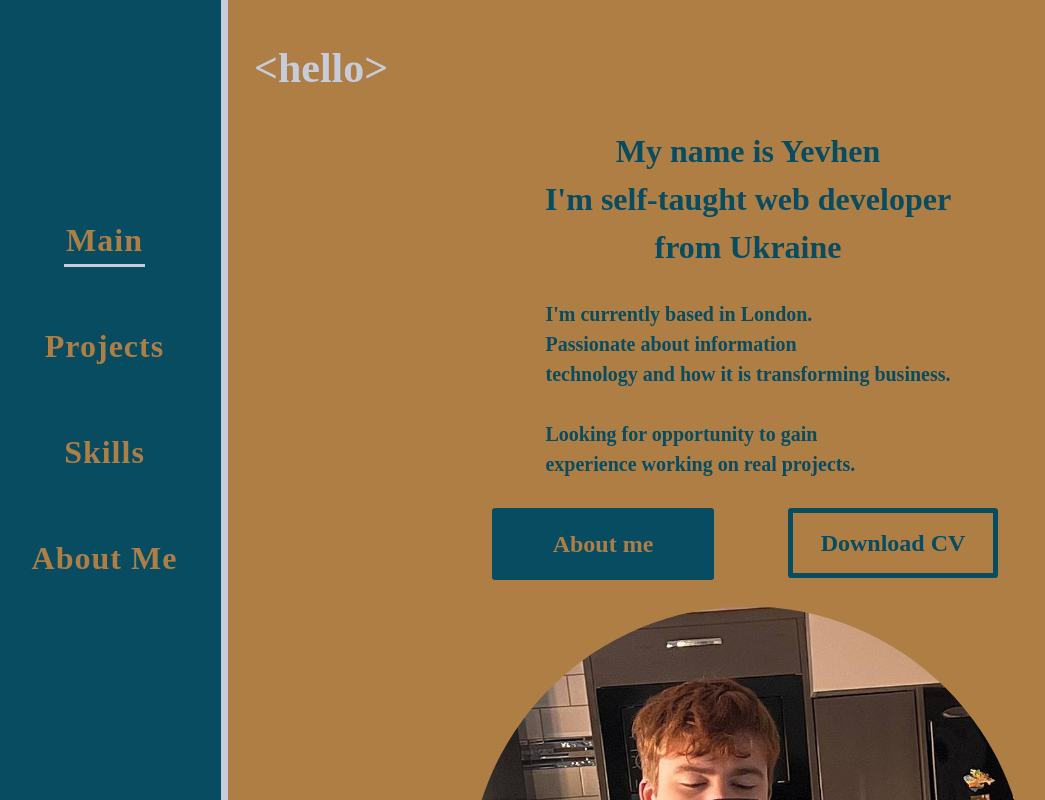
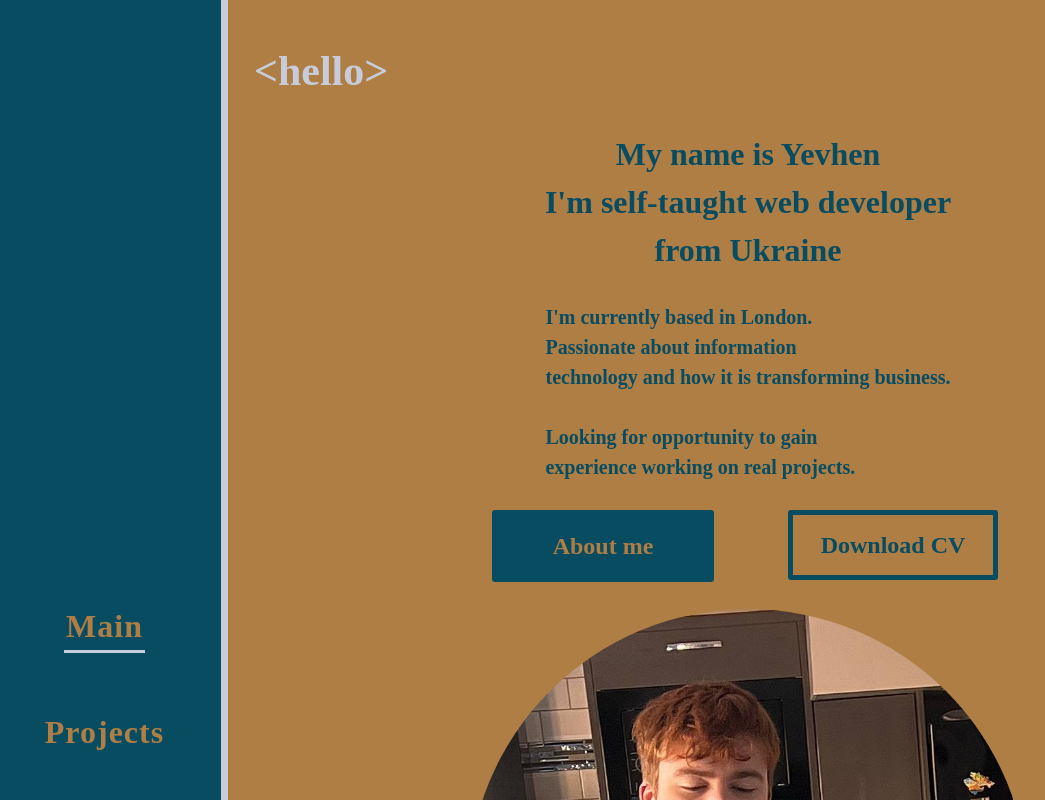
Before and after one commit to Whiz7z/my-portfolio-client, a React (Vite) app: page / in a window 1280 px wide. Shown: the top 800 px of the page, without its empty margins (12-1057 px from the left). Built offline with nearby package versions, Linux system fonts and the light colour scheme; a web font is replaced by a local one.

Commit message:
change heights

```diff
--- a/src/App.scss
+++ b/src/App.scss
@@ -1,6 +1,6 @@
 .main-container {
   width: 100vw;
-  height: 100vh;
+  min-height: 100vh;
   display: grid;
   grid-template-columns: minmax(240px, 12vw) auto;
 
--- a/src/components/Contact/Contact.module.scss
+++ b/src/components/Contact/Contact.module.scss
@@ -1,7 +1,7 @@
 @import "../../styles//variables.scss";
 .container {
   width: 95%;
-  height: 95%;
+  height: 100%;
   align-self: center;
   justify-self: center;
   display: grid;
@@ -10,9 +10,10 @@
   transition: 400ms opacity ease-in-out;
 
   animation: opacity 1s;
-
+  padding: 40px 0;
   @media (max-width: 955px) {
     grid-template-rows: auto min-content 1fr auto;
+    padding: 60px 0;
   }
   @include navDownUp;
 
--- a/src/components/Hello/Hello.module.scss
+++ b/src/components/Hello/Hello.module.scss
@@ -2,7 +2,7 @@
 
 .container {
   width: 95%;
-  height: 95%;
+  height: 100%;
   align-self: center;
   justify-self: center;
   display: grid;
@@ -11,9 +11,10 @@
   transition: 400ms opacity ease-in-out;
 
   animation: opacity 1s;
-
+  padding: 40px 0;
   @media (max-width: 955px) {
     grid-template-rows: auto 1fr min-content auto;
+    padding: 60px 0;
   }
 
   .tag {
@@ -168,7 +169,6 @@
         background-size: cover;
         shape-outside: circle();
         clip-path: circle();
-        overflow: hidden;
       }
 
       .socials {
--- a/src/components/MainBar/MainBar.module.scss
+++ b/src/components/MainBar/MainBar.module.scss
@@ -2,12 +2,12 @@
 
 .container {
   background-color: $light;
-  height: 100%;
+
   width: 100%;
   grid-column: 2/3;
   display: grid;
-  overflow: scroll;
-  overflow-x: hidden;
+  overflow-y: visible;
+  // overflow-x: hidden;
   p {
     font-size: 8rem;
   }
--- a/src/components/Projects/Projects.module.scss
+++ b/src/components/Projects/Projects.module.scss
@@ -1,7 +1,7 @@
 @import "../../styles//variables.scss";
 .container {
   width: 95%;
-  height: 95%;
+  height: 100%;
   align-self: center;
   justify-self: center;
   display: grid;
@@ -10,9 +10,10 @@
   transition: 400ms opacity ease-in-out;
 
   animation: opacity 1s;
-
+  padding: 40px 0;
   @media (max-width: 955px) {
     grid-template-rows: auto min-content 1fr min-content auto;
+    padding: 60px 0;
   }
 
   @include navDownArrow;
--- a/src/components/Skills/Skills.module.scss
+++ b/src/components/Skills/Skills.module.scss
@@ -1,7 +1,7 @@
 @import "../../styles//variables.scss";
 .container {
   width: 95%;
-  height: 95%;
+  height: 100%;
   align-self: center;
   justify-self: center;
   display: grid;
@@ -10,9 +10,10 @@
   transition: 400ms opacity ease-in-out;
 
   animation: opacity 1s;
-
+  padding: 40px 0;
   @media (max-width: 955px) {
     grid-template-rows: auto min-content 1fr min-content auto;
+    padding: 60px 0;
   }
 
   @include navDownArrow;
--- a/src/index.css
+++ b/src/index.css
@@ -32,7 +32,6 @@ dd {
 html {
   font-size: 62.5%;
   font-family: "Inika", serif;
-  height: -webkit-fill-available;
 }
 
 /* * {
@@ -42,8 +41,8 @@ html {
 /* Выставляем основные настройки по-умолчанию для body */
 body {
   /* min-height: 100svh; */
-  height: -webkit-fill-available;
   scroll-behavior: smooth;
+
   text-rendering: optimizeSpeed;
   line-height: 1.5;
 }
@@ -85,7 +84,6 @@ a {
 
 #root {
   width: 100vw;
-  height: 100vh;
   display: grid;
 }
 
```
